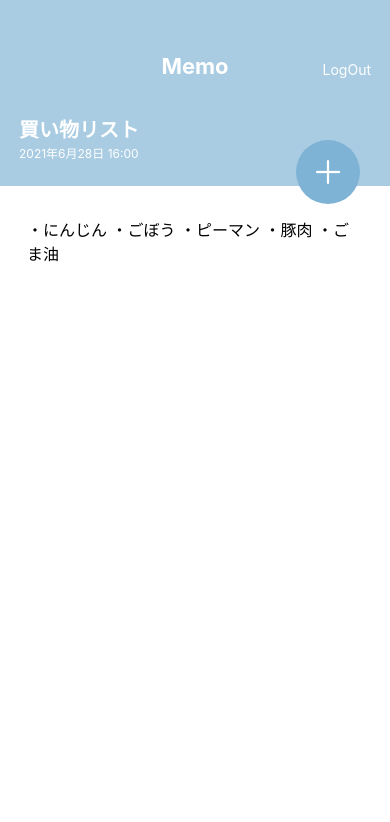
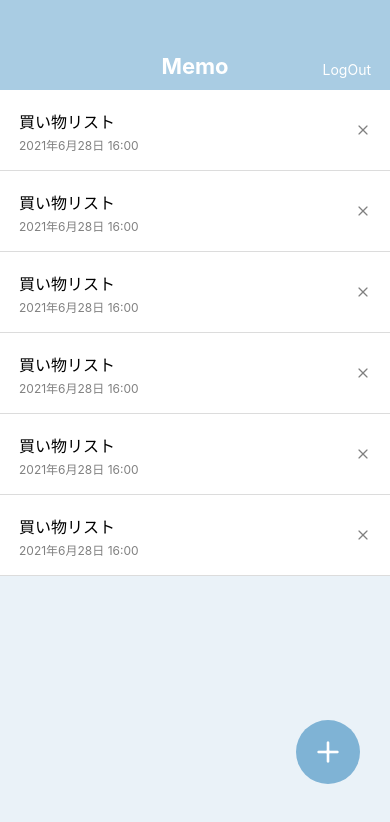
Before and after one commit to notpop/memoApp, a React Native app: screen / in a window 390 px wide. Shown: the top 822 px of the page. Built offline with nearby package versions, Linux system fonts and the light colour scheme.

Commit message:
edit CircleButton.jsx

```diff
--- a/App.jsx
+++ b/App.jsx
@@ -1,9 +1,10 @@
 import React from 'react';
 
+import MemoList from './src/screens/MemoList';
 import MemoDetail from './src/screens/MemoDetail';
 
 export default function App() {
   return (
-    <MemoDetail />
+    <MemoList />
   );
 }
--- a/src/components/CircleButton.jsx
+++ b/src/components/CircleButton.jsx
@@ -1,24 +1,23 @@
 import React from 'react';
 import { View, StyleSheet } from 'react-native';
 import { shape, string } from 'prop-types';
-import { AntDesign } from '@expo/vector-icons';
+import { Feather } from '@expo/vector-icons';
 
 export default function CircleButton(props) {
-  const { children, style } = props;
+  const { style, name } = props;
   return (
     <View style={[styles.circleButton, style]}>
-      <AntDesign name="plus" size={32} color="white" />
+      <Feather name={name} size={32} color="white" />
     </View>
   );
 }
 
 CircleButton.propTypes = {
-  children: string,
   style: shape(),
+  name: string.isRequired,
 };
 
 CircleButton.defaultProps = {
-  children: '+',
   style: null,
 };
 
--- a/src/components/List.jsx
+++ b/src/components/List.jsx
@@ -1,3 +1,4 @@
+import { Feather } from '@expo/vector-icons';
 import React from 'react';
 import { View, Text, StyleSheet } from 'react-native';
 
@@ -11,7 +12,7 @@
         </View>
 
         <View>
-          <Text>X</Text>
+          <Feather name="x" size={16} color="gray" />
         </View>
       </View>
 
@@ -22,7 +23,7 @@
         </View>
 
         <View>
-          <Text>X</Text>
+          <Feather name="x" size={16} color="gray" />
         </View>
       </View>
 
@@ -33,7 +34,7 @@
         </View>
 
         <View>
-          <Text>X</Text>
+          <Feather name="x" size={16} color="gray" />
         </View>
       </View>
 
@@ -44,7 +45,7 @@
         </View>
 
         <View>
-          <Text>X</Text>
+          <Feather name="x" size={16} color="gray" />
         </View>
       </View>
 
@@ -55,7 +56,7 @@
         </View>
 
         <View>
-          <Text>X</Text>
+          <Feather name="x" size={16} color="gray" />
         </View>
       </View>
 
@@ -66,7 +67,7 @@
         </View>
 
         <View>
-          <Text>X</Text>
+          <Feather name="x" size={16} color="gray" />
         </View>
       </View>
 
--- a/src/screens/MemoDetail.jsx
+++ b/src/screens/MemoDetail.jsx
@@ -26,7 +26,7 @@
         </Text>
       </ScrollView>
 
-      <CircleButton style={{ top: 140, bottom: 'auto' }}></CircleButton>
+      <CircleButton style={{ top: 140, bottom: 'auto' }} name="edit-2" />
     </View>
   );
 }
--- a/src/screens/MemoList.jsx
+++ b/src/screens/MemoList.jsx
@@ -10,7 +10,7 @@
     <View style={styles.container}>
       <AppBar />
       <List />
-      <CircleButton />
+      <CircleButton name="plus" />
     </View>
   );
 }
```
